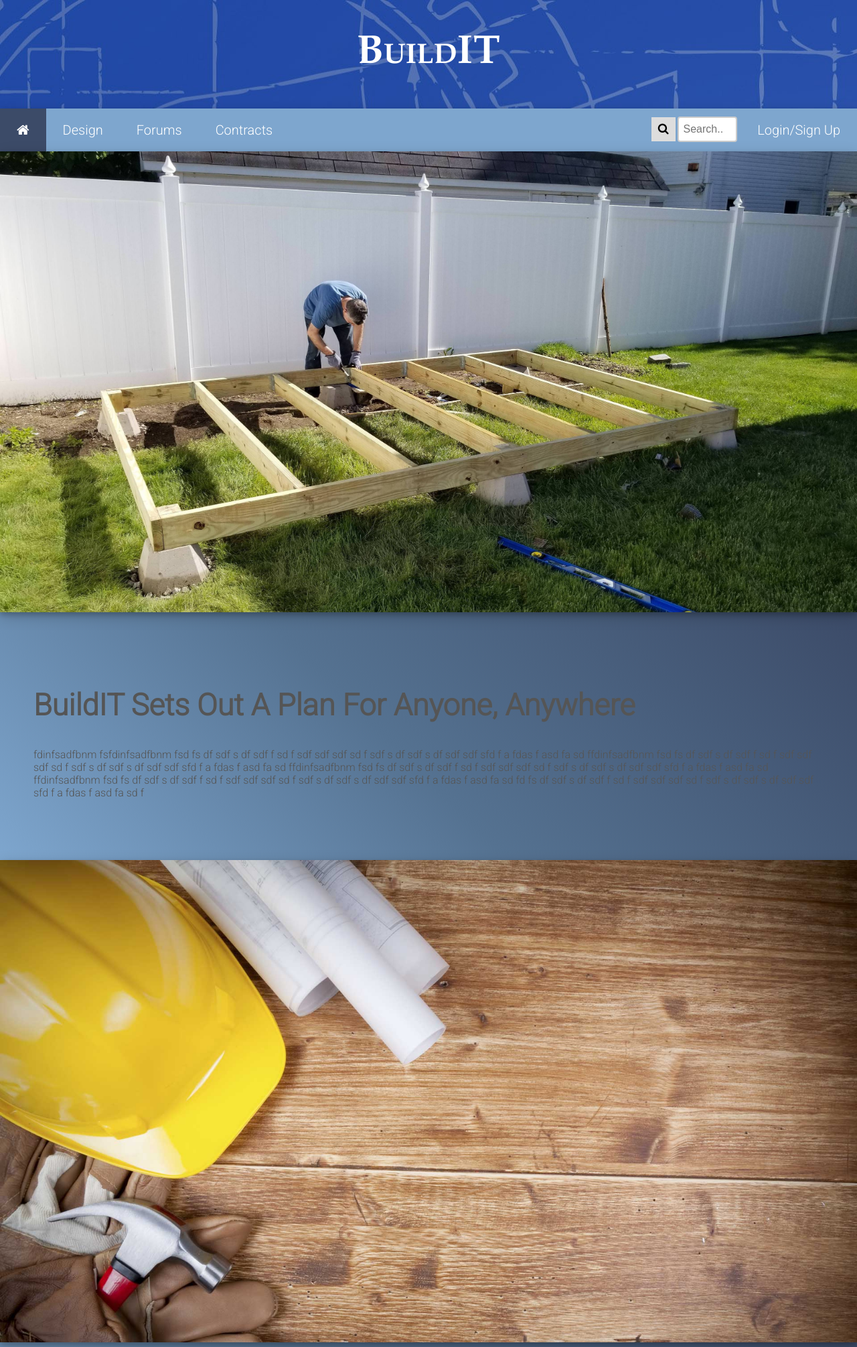
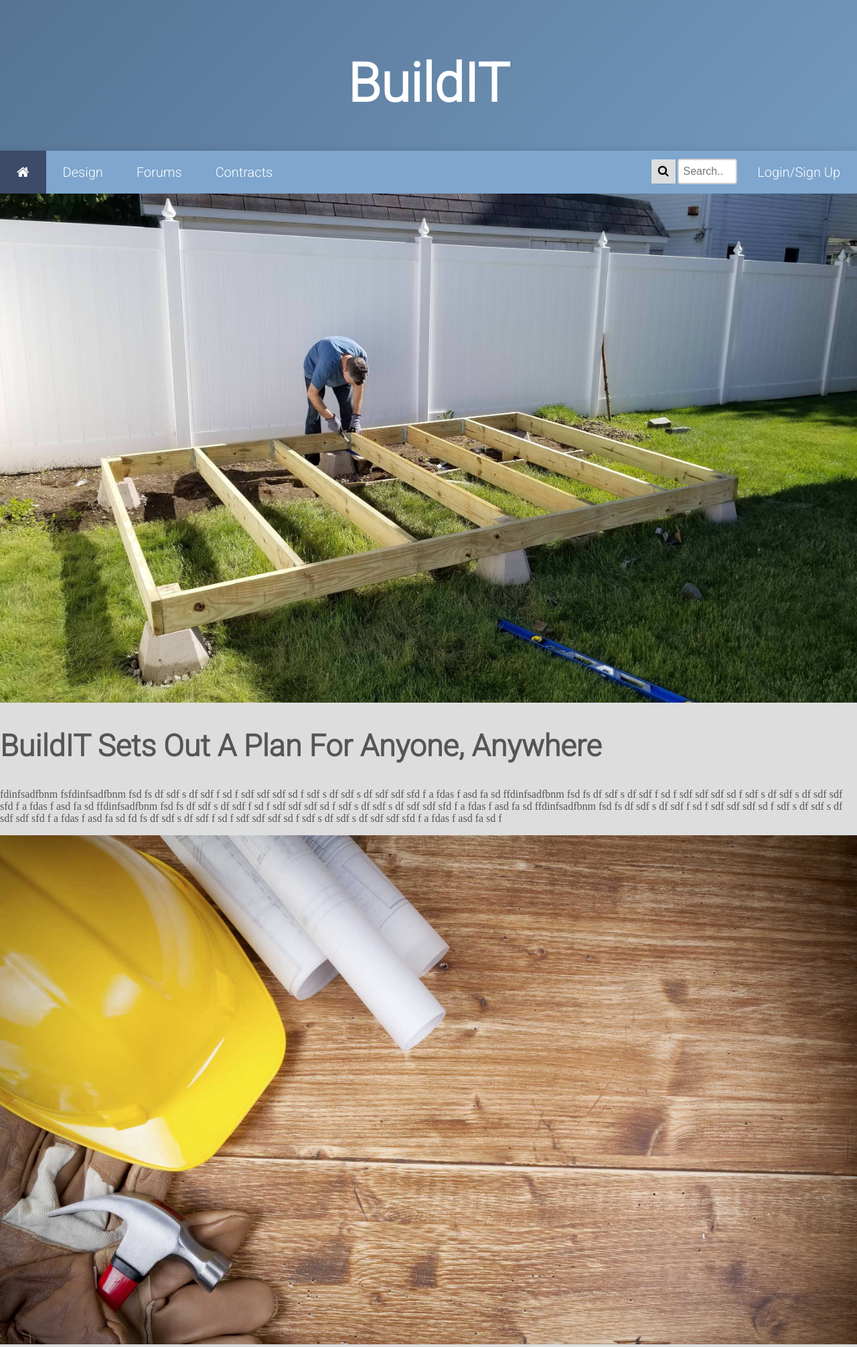
Before and after one commit to AliNoor1/BuildIt, a PHP site: page / in a window 1280 px wide. Shown: the top 2011 px of the page at 67% size. Run offline with PHP 8.4, Linux system fonts and the light colour scheme.

Commit message:
Update BuildIT_style.css

```diff
--- a/css/BuildIT_style.css
+++ b/css/BuildIT_style.css
@@ -1,5 +1,86 @@
 @import url('https://fonts.googleapis.com/css?family=Roboto:300');
 
+/* ADDS ANIMATION FOR THE SLIDES */
+@-webkit-keyframes slide {
+  20% {margin-left: 0px;}
+  30% {margin-left: -2000px;}
+  50% {margin-left: -2000px;}
+  60% {margin-left: -1456px;}
+  70% {margin-left: -1456px;}
+  80% {margin-left: -4000px;}
+  90% {margin-left: -4000px;}
+}
+
+@-moz-keyframes Gradient {
+  20% {margin-left: 0px;}
+  30% {margin-left: -2000px;}
+  50% {margin-left: -2000px;}
+  60% {margin-left: -1456px;}
+  70% {margin-left: -1456px;}
+  80% {margin-left: -4000px;}
+  90% {margin-left: -4000px;}
+}
+
+@keyframes slide{
+  20% {margin-left: 0px;}
+  30% {margin-left: -1500px;}
+  50% {margin-left: -1500px;}
+  60% {margin-left: -3000px;}
+  70% {margin-left: -3000px;}
+  80% {margin-left: -4500px;}
+  90% {margin-left: -4500px;}
+}
+
+.slideShow{
+	width: 6000px;
+	-webkit-animation: slide 20s ease infinite;
+	-moz-animation: slide 20s ease infinite;
+	animation: slide 20s ease infinite;
+}
+
+.slide {
+  float: left;
+  width: 1500px;
+}
+
+/* ADDS ANIMATION FOR GRADIENT BACKGROUND */
+@-webkit-keyframes Gradient {
+	0% {
+		background-position: 0% 50%
+	}
+	50% {
+		background-position: 100% 50%
+	}
+	100% {
+		background-position: 0% 50%
+	}
+}
+
+@-moz-keyframes Gradient {
+	0% {
+		background-position: 0% 50%
+	}
+	50% {
+		background-position: 100% 50%
+	}
+	100% {
+		background-position: 0% 50%
+	}
+}
+
+@keyframes Gradient {
+	0% {
+		background-position: 0% 50%
+	}
+	50% {
+		background-position: 100% 50%
+	}
+	100% {
+		background-position: 0% 50%
+	}
+}
+
+/* Body */
 body {
 	margin: 0;
 	background: #dddddd;
@@ -13,22 +94,25 @@ body {
 
 /* Style the top header */
 .topContainer{
+	background: linear-gradient(-45deg, #7ea6ce, #557291 , #3c4b68 , #3c4b68 );
+	background-size: 400% 400%;
+	-webkit-animation: Gradient 15s ease infinite;
+	-moz-animation: Gradient 15s ease infinite;
+	animation: Gradient 15s ease infinite;
+	padding-top:3vh;
 	text-align:center;
-	background: -webkit-linear-gradient(45deg, #7ea6ce 0%,#557291 46%,#3c4b68 100%);
-
+	color:white;
 }
 
 /* Style the BuildIt Box */
 .header {
-    background-image: url(/img/buildit_background.jpg);
-	box-shadow: 0 4px 8px 0 rgba(0, 0, 0, 0.2), 0 6px 20px 0 rgba(0, 0, 0, 0.19);
-	/*padding: 5px;*/
-    text-align: center;
-	font-size: 30px;
-	font-variant: small-caps;
-	font-family: "Palatino Linotype", "Book Antiqua", Palatino, serif;
+    	 text-align: center;
+	font-family:'Roboto';
+	font-size: 40px;
+	font-weight:300;
 	color: white;
-	padding: 5px;
+	width: 100%;
+	margin: 15px 0px;
 }
 
 
@@ -38,7 +122,9 @@ img.imagePreview{
 	box-shadow: 0 4px 8px 0 rgba(0, 0, 0, 0.2), 0 6px 20px 0 rgba(0, 0, 0, 0.19);
 	display: block;
 	max-width: 100%;
-	height: auto;
+	width: 1800px;
+	max-height: auto;
+	height:760px;
 	transition: 1.8s ease;
 	backface-visibility: hidden;
 
@@ -46,6 +132,7 @@ img.imagePreview{
 
 /* Hover mechanics to respond to your cursor */
 .secondaryContainer{
+	overflow: hidden;
 	position: relative;
 }
 .secondaryContainer:hover .imagePreview {
@@ -69,11 +156,16 @@ img.imagePreview{
 }
 
 /* A div with some text for the image above, describing the design process. Still unfinished */
-.description{
+#description{
 	background-color: white;
 	padding: 75px 50px;
-	background: -webkit-linear-gradient(45deg, #7ea6ce 0%,#557291 46%,#3c4b68 100%);
+	background: linear-gradient(-45deg, #7ea6ce, #557291 , #3c4b68 , #3c4b68 );
+	background-size: 400% 400%;
+	-webkit-animation: Gradient 15s ease infinite;
+	-moz-animation: Gradient 15s ease infinite;
+	animation: Gradient 15s ease infinite;
 	font-family:'Roboto';
+	font-size: 20px;
 }
 
 #desc_header{
@@ -142,7 +234,7 @@ img.imagePreview{
 	-webkit-transition-duration: 0.3s;
 	transition-duration: 0.3s;
 	padding: 25px 0px;
-
+	border-radius: 5px;
 }
 
 .shutterOutTab a{
```
